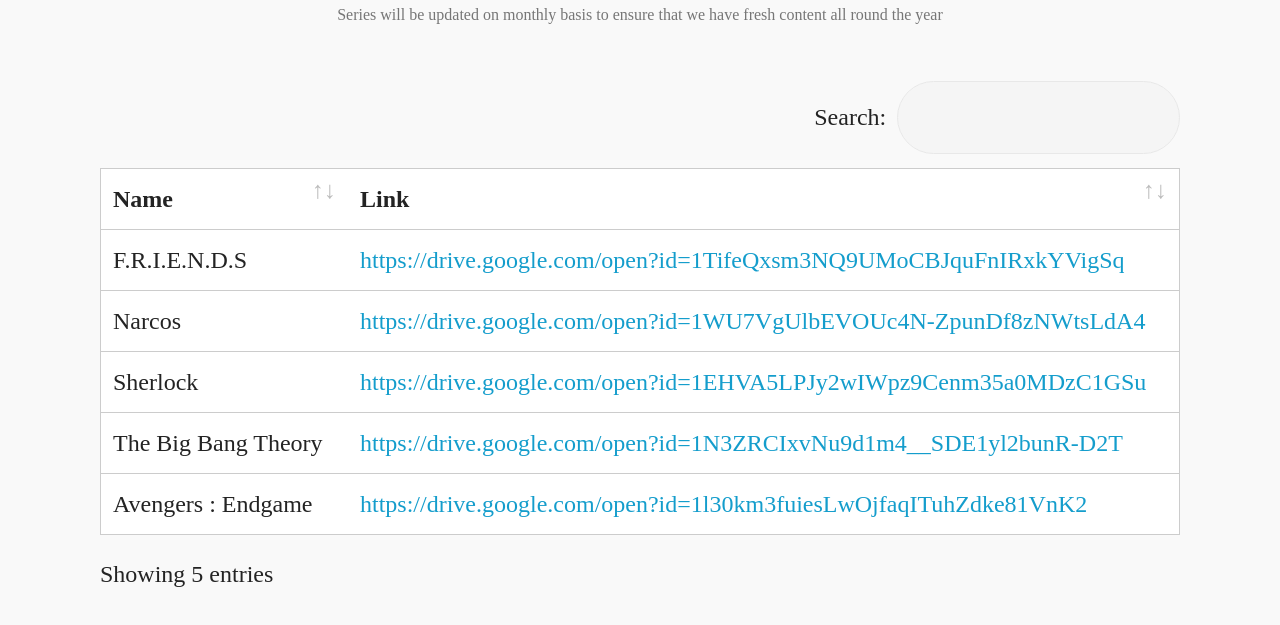
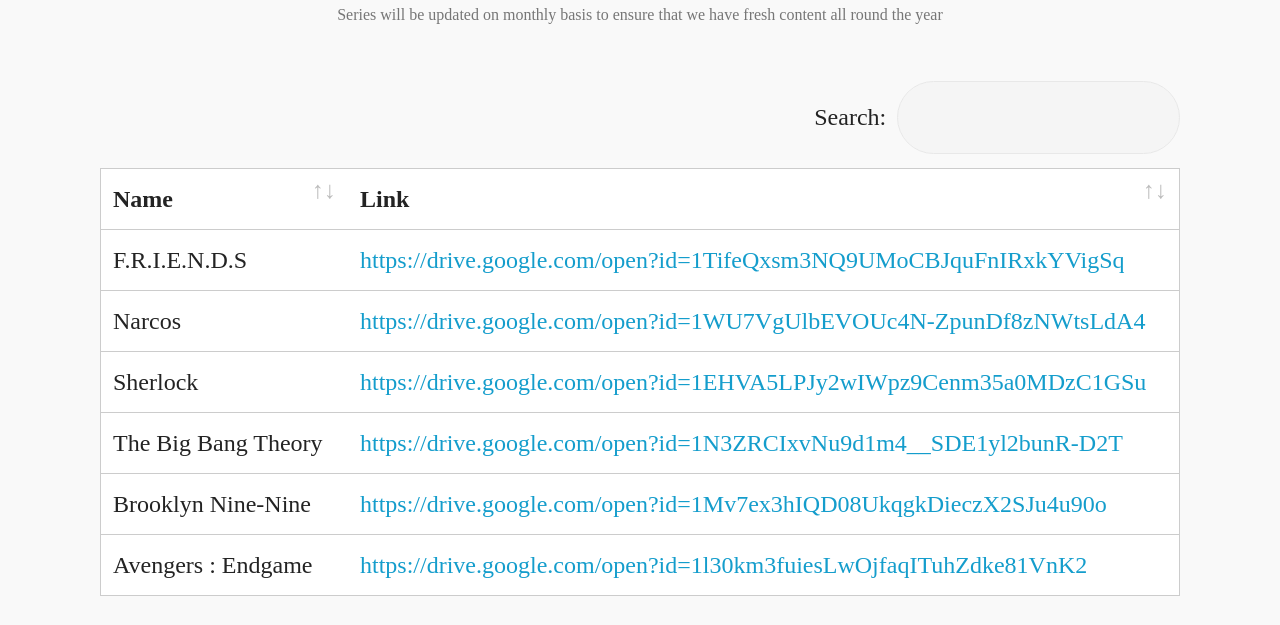
Before and after one commit to dostaar-community/Doston, a plain HTML site: page page3.html in a window 1280 px wide. Shown: the part 167-792 px from the top of the page. Drawn offline with Linux system fonts and the light colour scheme.

Commit message:
New Series Brooklyn Nine-Nine Added

```diff
--- a/page3.html
+++ b/page3.html
@@ -109,14 +109,15 @@
 
 
 
-              <td class="body-item mbr-fonts-style display-7">The Big Bang Theory</td><td class="body-item mbr-fonts-style display-7"><a href="https://drive.google.com/open?id=1N3ZRCIxvNu9d1m4__SDE1yl2bunR-D2T" target="_blank">https://drive.google.com/open?id=1N3ZRCIxvNu9d1m4__SDE1yl2bunR-D2T</a></td></tr>
+              <td class="body-item mbr-fonts-style display-7">The Big Bang Theory</td><td class="body-item mbr-fonts-style display-7"><a href="https://drive.google.com/open?id=1N3ZRCIxvNu9d1m4__SDE1yl2bunR-D2T" target="_blank">https://drive.google.com/open?id=1N3ZRCIxvNu9d1m4__SDE1yl2bunR-D2T</a></td></tr><tr>
 
-              <tr>
+
+              <td class="body-item mbr-fonts-style display-7">Brooklyn Nine-Nine</td><td class="body-item mbr-fonts-style display-7"><a href="https://drive.google.com/open?id=1Mv7ex3hIQD08UkqgkDieczX2SJu4u90o" target="_blank">https://drive.google.com/open?id=1Mv7ex3hIQD08UkqgkDieczX2SJu4u90o</a></td></tr><tr>
 
 
 
 
-                <td class="body-item mbr-fonts-style display-7">Avengers : Endgame</td><td class="body-item mbr-fonts-style display-7"><a href="https://drive.google.com/open?id=1l30km3fuiesLwOjfaqITuhZdke81VnK2" target="_blank">https://drive.google.com/open?id=1l30km3fuiesLwOjfaqITuhZdke81VnK2</a></td></tr>
+              <td class="body-item mbr-fonts-style display-7">Avengers : Endgame</td><td class="body-item mbr-fonts-style display-7"><a href="https://drive.google.com/open?id=1l30km3fuiesLwOjfaqITuhZdke81VnK2" target="_blank">https://drive.google.com/open?id=1l30km3fuiesLwOjfaqITuhZdke81VnK2</a></td></tr>
 
             </tbody>
           </table>
```
